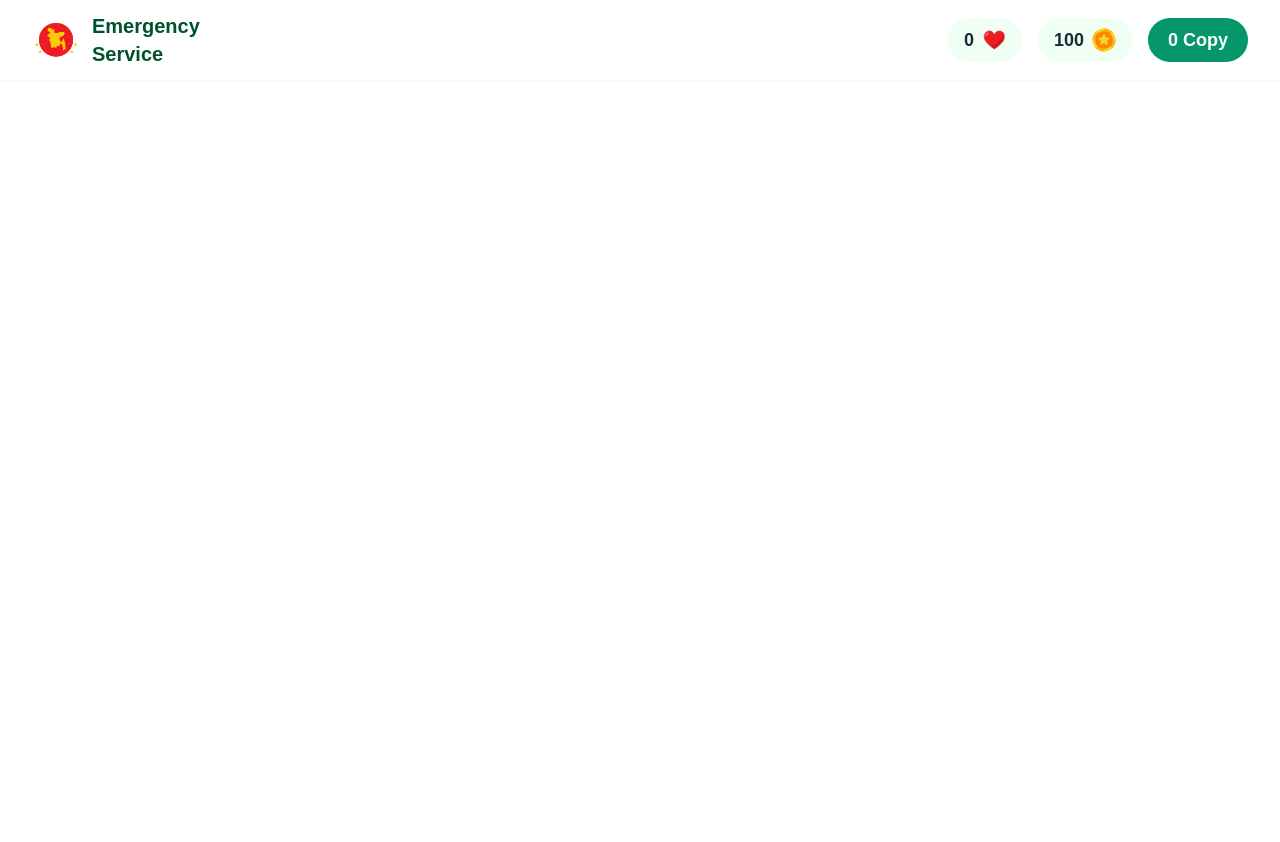
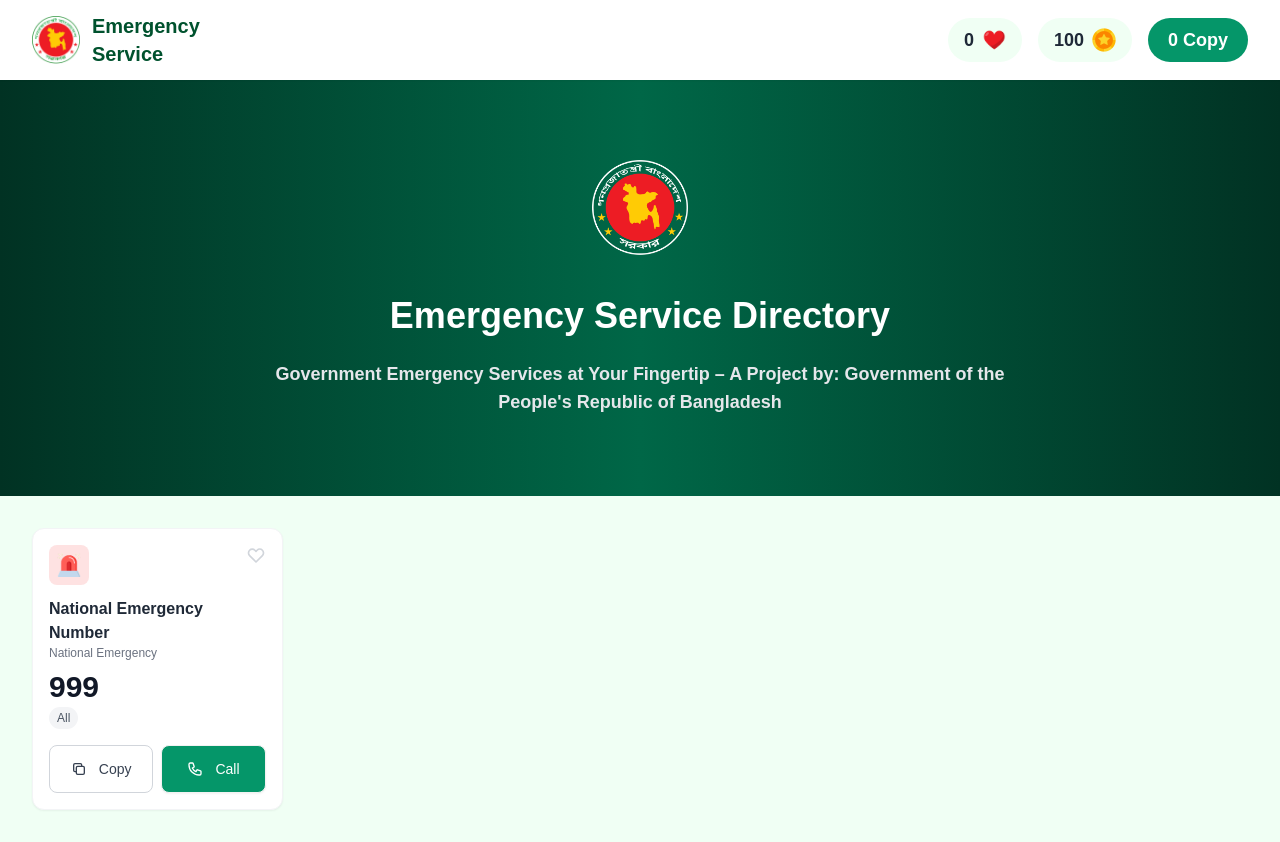
Before and after one commit to DevCat-exe/B12A05, a plain HTML site: page index.html in a window 1280 px wide. Before the commit the page ends 800 px from the top, so only its background shows below. Drawn offline with nearby package versions, Linux system fonts and the light colour scheme; a web font is replaced by a local one.

Commit message:
Main Service Grid and card design

```diff
--- a/index.html
+++ b/index.html
@@ -20,7 +20,7 @@
             <div class="flex items-center justify-between h-20">
                 <!-- Logo and Title -->
                 <div class="flex items-center gap-3">
-                    <img src="assets/logo-dark.png" alt="Bangladesh Emblem" class="h-12 w-12"/>
+                    <img src="assets/logo.png" alt="Bangladesh Emblem" class="h-12 w-12"/>
                     <div class="font-bold text-xl text-[#00522E]">
                         <h2>Emergency</h2>
                         <h2>Service</h2>
@@ -47,3 +47,43 @@
             </div>
         </nav>
     </header>
+
+   <!-- Hero Section -->
+    <section class="bg-[linear-gradient(to_right,#013223_0%,#006747_50%,#013223_100%)] text-white py-20 text-center">
+        <div class="container mx-auto px-4 flex flex-col items-center gap-6">
+            <img src="assets/logo-dark.png" alt="Bangladesh Government Logo" class="h-24 w-24 mb-4">
+            <h1 class="text-4xl font-bold">Emergency Service Directory</h1>
+            <p class="text-lg font-semibold text-gray-200 max-w-3xl">
+                Government Emergency Services at Your Fingertip – A Project by: Government of the People's Republic of Bangladesh
+            </p>
+        </div>
+    </section>
+
+       <!-- Main Content -->
+    <main class="container mx-auto p-4 sm:p-6 lg:p-8">
+        <div class="grid grid-cols-1 lg:grid-cols-3 gap-8">
+            <!-- Services Grid -->
+            <div class="lg:col-span-2 grid grid-cols-1 md:grid-cols-2 xl:grid-cols-3 gap-6">
+                <!-- Card 1: National Emergency -->
+                <div class="bg-white rounded-xl shadow-sm border border-gray-100 p-4 transition-all duration-200 hover:shadow-md flex flex-col">
+                    <div class="flex justify-between items-start mb-3">
+                        <div class="bg-red-100 p-2 rounded-lg"><img src="assets/emergency.png" alt="National Emergency" class="h-6 w-6"></div>
+                        <button class="text-gray-300 hover:text-red-500 transition-colors"><svg xmlns="http://www.w3.org/2000/svg" class="h-5 w-5" fill="none" viewBox="0 0 24 24" stroke="currentColor"><path stroke-linecap="round" stroke-linejoin="round" stroke-width="2" d="M4.318 6.318a4.5 4.5 0 000 6.364L12 20.364l7.682-7.682a4.5 4.5 0 00-6.364-6.364L12 7.636l-1.318-1.318a4.5 4.5 0 00-6.364 0z" /></svg></button>
+                    </div>
+                    <div class="mb-2">
+                        <h3 class="text-base font-semibold text-gray-800">National Emergency Number</h3>
+                        <p class="text-xs text-gray-500">National Emergency</p>
+                    </div>
+                    <div class="mb-4 mt-auto">
+                        <p class="text-3xl font-bold text-gray-900">999</p>
+                        <span class="bg-gray-100 text-gray-600 text-xs font-medium px-2 py-1 rounded-full">All</span>
+                    </div>
+                    <div class="flex gap-2">
+                        <button class="flex-1 btn btn-outline border-gray-300 hover:text-black hover:bg-gray-100 text-gray-700 font-medium text-sm px-3 py-2 rounded-lg">
+                            <svg xmlns="http://www.w3.org/2000/svg" class="h-4 w-4 mr-1" fill="none" viewBox="0 0 24 24" stroke="currentColor"><path stroke-linecap="round" stroke-linejoin="round" stroke-width="2" d="M8 16H6a2 2 0 01-2-2V6a2 2 0 012-2h8a2 2 0 012 2v2m-6 12h8a2 2 0 002-2v-8a2 2 0 00-2-2h-8a2 2 0 00-2 2v8a2 2 0 002 2z" /></svg>Copy
+                        </button>
+                        <button class="flex-1 btn bg-[#059669] hover:bg-[#047857] text-white font-medium text-sm px-3 py-2 rounded-lg">
+                            <svg xmlns="http://www.w3.org/2000/svg" class="h-4 w-4 mr-1" fill="none" viewBox="0 0 24 24" stroke="currentColor"><path stroke-linecap="round" stroke-linejoin="round" stroke-width="2" d="M3 5a2 2 0 012-2h3.28a1 1 0 01.948.684l1.498 4.493a1 1 0 01-.502 1.21l-2.257 1.13a11.042 11.042 0 005.516 5.516l1.13-2.257a1 1 0 011.21-.502l4.493 1.498a1 1 0 01.684.949V19a2 2 0 01-2 2h-1C9.716 21 3 14.284 3 6V5z" /></svg>Call
+                        </button>
+                    </div>
+                </div>
```
